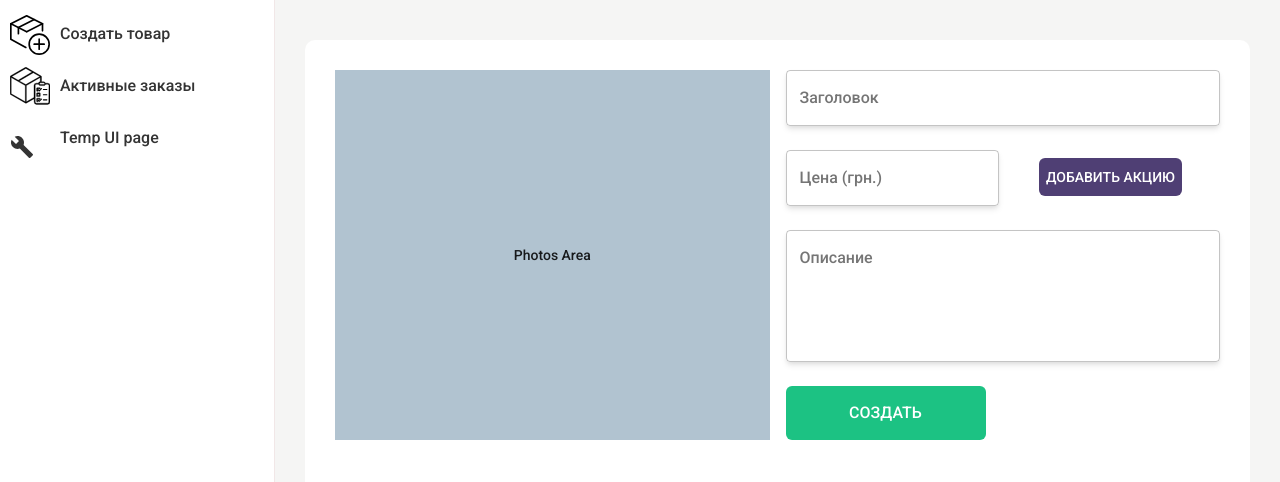
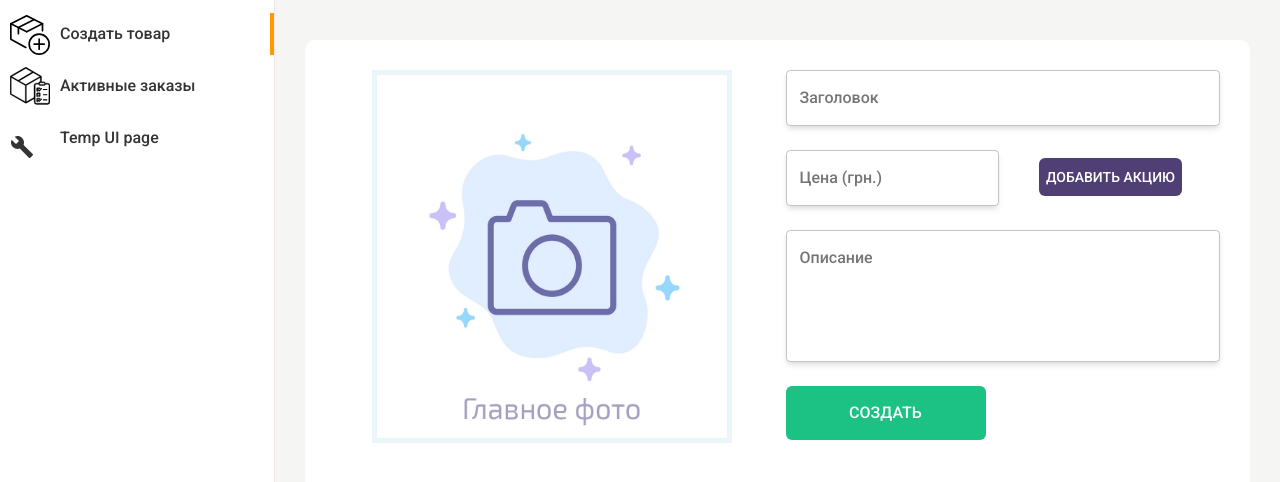
Before and after one commit to bags2on/admin, a React (Create React App) app: page /create-product in a window 1280 px wide. Shown: the top 482 px of the page. Built offline with nearby package versions, Linux system fonts and the light colour scheme.

Commit message:
file reader added on create product page

```diff
--- a/package.json
+++ b/package.json
@@ -24,6 +24,7 @@
     "node-sass": "^5.0.0",
     "react": "^17.0.1",
     "react-dom": "^17.0.1",
+    "react-dropzone": "^11.2.4",
     "react-router": "^5.2.0",
     "react-router-dom": "^5.2.0",
     "react-scripts": "4.0.1",
--- a/src/components/SideBar/NavList/NavList.tsx
+++ b/src/components/SideBar/NavList/NavList.tsx
@@ -10,7 +10,7 @@ import { ReactComponent as ActiveOrdersIcon } from '../../../asset/svg/ready_ord
 import { makeStyles } from '@material-ui/core/styles'
 import routeNames from '../../../utils/routeNames'
 
-const useStyles = makeStyles(() => ({
+const useStyles = makeStyles((theme) => ({
   root: {
     paddingLeft: 10
   },
@@ -27,7 +27,19 @@ const useStyles = makeStyles(() => ({
     alignItems: 'center',
     color: '#343434',
     fontWeight: 400,
-    textDecoration: 'none'
+    textDecoration: 'none',
+    width: 'inherit'
+  },
+  active: {
+    position: 'relative',
+    '&:after': {
+      content: "''",
+      position: 'absolute',
+      width: 4,
+      height: '100%',
+      backgroundColor: theme.palette.primary.main,
+      right: 0
+    }
   }
 }))
 
@@ -57,7 +69,7 @@ const NavList: React.FC = () => {
       <List component="ul" aria-label="Навигация">
         {navItems.map((item) => (
           <ListItem key={item.text} component="li" className={classes.drawerItem}>
-            <NavLink to={item.path} className={classes.linkWrapper}>
+            <NavLink to={item.path} className={classes.linkWrapper} activeClassName={classes.active}>
               <Icon className={classes.icon}>
                 <item.icon />
               </Icon>
--- a/src/pages/CreateProduct/CreateProduct.tsx
+++ b/src/pages/CreateProduct/CreateProduct.tsx
@@ -6,6 +6,7 @@ import Grid from '@material-ui/core/Grid'
 import FormControl from '@material-ui/core/FormControl'
 import Button from '../../shared/Button/Button'
 import TextInput from '../../shared/FormFields/TextInput/TextInput'
+import PhotosUpload from '../CreateProduct/PhotosUpload/PhotosUpload'
 import { createProductSchema } from '../../utils/validation/validationSchemas'
 
 const useStyles = makeStyles(() => ({
@@ -71,17 +72,14 @@ const CreateProduct: React.FC = () => {
           <Form encType="multipart/form-data">
             <Grid container spacing={2}>
               <Grid item xs={6}>
-                {/*  */}
                 <div
-                  style={{
-                    backgroundColor: '#b1c3D0',
-                    height: '100%',
-                    display: 'flex',
-                    alignItems: 'center',
-                    justifyContent: 'center'
-                  }}
+                  style={
+                    {
+                      // backgroundColor: '#f9f9f9'
+                    }
+                  }
                 >
-                  <p>Photos Area</p>
+                  <PhotosUpload />
                 </div>
               </Grid>
               <Grid item xs={6}>
--- /dev/null
+++ b/src/pages/CreateProduct/PhotosUpload/MainPhotoUpload.tsx
@@ -0,0 +1,150 @@
+import React, { useState, useEffect, useMemo } from 'react'
+import clsx from 'clsx'
+import IconButton from '@material-ui/core/IconButton'
+import DeleteIcon from '@material-ui/icons/Delete'
+import { useDropzone } from 'react-dropzone'
+import { makeStyles } from '@material-ui/core'
+import placeholderPhoto from '../../../asset/rastr/main_placeholder.png'
+
+interface MainPhotoUploadProps {
+  acceptedTypes: string[]
+}
+
+type File = {
+  name: string
+  preview: string
+}
+
+const useStyles = makeStyles(() => ({
+  root: {
+    margin: '0 auto',
+    position: 'relative',
+    width: 360,
+    height: 373,
+    outline: 'none'
+  },
+  imageWrapper: {
+    border: '5px solid #e9f5f8',
+    width: 'inherit',
+    height: 'inherit',
+    transition: 'border .3s',
+    '& > img': {
+      width: '100%',
+      height: '100%'
+    },
+    '&:hover': {
+      border: '5px solid #afdbe6'
+    }
+  },
+  dragActive: {
+    '& $imageWrapper': {
+      border: '5px solid #2196f3'
+    }
+  },
+  dragAccept: {
+    '& $imageWrapper': {
+      border: '5px solid #5b9066'
+    }
+  },
+  dragReject: {
+    '& $imageWrapper': {
+      border: '5px solid #ff4033'
+    }
+  },
+  buttonBox: {
+    position: 'absolute',
+    top: -22,
+    right: -16
+  },
+  removeButton: {
+    backgroundColor: '#e9f5f8'
+  }
+}))
+
+const MainPhotoUpload: React.FC<MainPhotoUploadProps> = ({ acceptedTypes }) => {
+  const [mainPhoto, setMainPhoto] = useState<File>()
+
+  const classes = useStyles()
+
+  // eslint-disable-next-line @typescript-eslint/no-explicit-any
+  const handleFileDrop = (acceptedFiles: any[]) => {
+    console.log(acceptedFiles)
+
+    if (acceptedFiles.length) {
+      const file = acceptedFiles[0]
+      file.preview = URL.createObjectURL(file)
+
+      setMainPhoto(file)
+    }
+  }
+
+  // eslint-disable-next-line @typescript-eslint/no-explicit-any
+  const handleDropReject = (e: any) => {
+    console.log(e)
+  }
+
+  const { getRootProps, getInputProps, isDragActive, isDragAccept, isDragReject } = useDropzone({
+    accept: acceptedTypes,
+    maxSize: 700000, // 700kb
+    maxFiles: 1,
+    multiple: false,
+    onDrop: handleFileDrop,
+    onDropRejected: handleDropReject
+  })
+
+  const handleRemoveClick = (event: React.MouseEvent<HTMLElement>): void => {
+    event.stopPropagation()
+
+    // eslint-disable-next-line @typescript-eslint/no-non-null-assertion
+    URL.revokeObjectURL(mainPhoto!.preview)
+    setMainPhoto(undefined)
+  }
+
+  const s = <img src={mainPhoto?.preview} alt="Загруженное фото создаваемого товара" />
+
+  useEffect(
+    () => () => {
+      if (mainPhoto) {
+        URL.revokeObjectURL(mainPhoto.preview)
+      }
+    },
+    // eslint-disable-next-line react-hooks/exhaustive-deps
+    []
+  )
+  const dropZoneStyles = useMemo(
+    () =>
+      clsx({
+        [classes.root]: true,
+        [classes.dragActive]: isDragActive,
+        [classes.dragAccept]: isDragAccept,
+        [classes.dragReject]: isDragReject
+      }),
+    // eslint-disable-next-line react-hooks/exhaustive-deps
+    [isDragActive, isDragReject, isDragAccept]
+  )
+
+  return (
+    <div>
+      <div
+        {...getRootProps({
+          className: dropZoneStyles
+        })}
+      >
+        <input {...getInputProps()} />
+        <div className={classes.imageWrapper}>
+          {mainPhoto ? s : <img src={placeholderPhoto} alt="Главное фото создаваемого товара" />}
+        </div>
+        {isDragReject && <span>Типом файла может быть только: .jpeg, .jpg</span>}
+        {mainPhoto && (
+          <div className={classes.buttonBox}>
+            <IconButton disableRipple onClick={handleRemoveClick} className={classes.removeButton}>
+              <DeleteIcon color="inherit" />
+            </IconButton>
+          </div>
+        )}
+      </div>
+    </div>
+  )
+}
+
+export default MainPhotoUpload
--- /dev/null
+++ b/src/pages/CreateProduct/PhotosUpload/PhotosUpload.tsx
@@ -0,0 +1,17 @@
+import React from 'react'
+import MainPhotoUpload from './MainPhotoUpload'
+
+// eslint-disable-next-line @typescript-eslint/no-empty-interface
+interface PhotosUploadProps {}
+
+const ACCEPTED_TYPES = ['image/jpeg', 'image/jpg,'] // 'image/png'
+
+const PhotosUpload: React.FC<PhotosUploadProps> = () => {
+  return (
+    <section>
+      <MainPhotoUpload acceptedTypes={ACCEPTED_TYPES} />
+    </section>
+  )
+}
+
+export default PhotosUpload
```
Also changed, not shown: src/pages/CreateProduct/PhotosUpload/SubPhotosUpload.tsx (added, +15 -0 lines), tsconfig.json (+9 -3 lines), .eslintrc.js, src/asset/rastr/main_placeholder.png (added), 1 other file (tests, documents, lock files or other folders).
